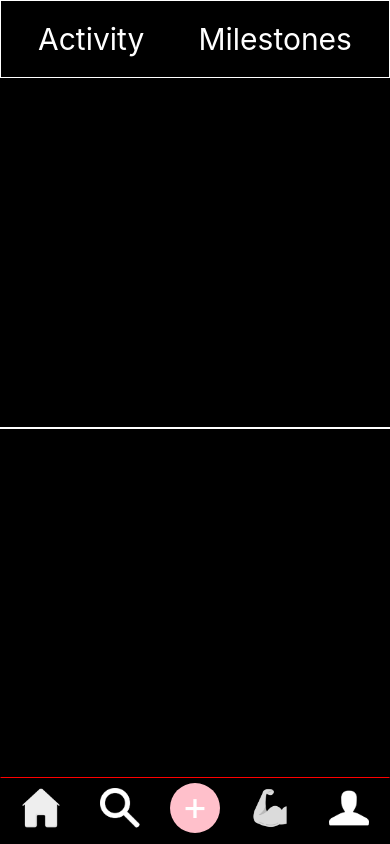
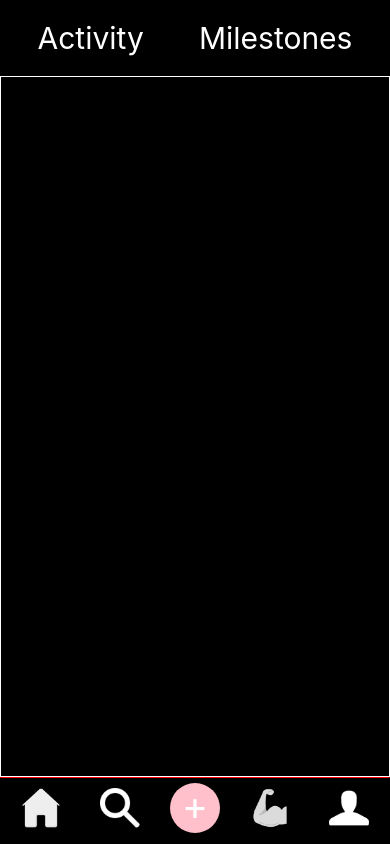
Before and after one commit to HashBukhtiar/hlthy, a React Native app: screen /Activity in a window 390 px wide. Built offline with nearby package versions, Linux system fonts and the light colour scheme.

Commit message:
Added style for ScrollView in Activity #9

```diff
--- a/screens/Activity.js
+++ b/screens/Activity.js
@@ -3,7 +3,8 @@ import {
     StyleSheet,
     View,
     Text,
-    TouchableOpacity
+    TouchableOpacity,
+    ScrollView
  } from 'react-native';
 import globalStyles from '../styles/globalStyles';
 import { renderBottomButtons } from './HomeFeed';
@@ -18,12 +19,14 @@ export default function Activity() {
 
     return (
         <View style={globalStyles.container}>
-            {renderHeaderButtons()}
-            <View style={activityStyles.activityListContainer}>
+            <View>
+                {renderHeaderButtons()}
+            </View>
+            <ScrollView contentContainerStyle={activityStyles.activityListContainer}>
                 {activities.map((activity, index) => (
                     <Text key={index}>{activity}</Text>
                 ))}
-            </View>
+            </ScrollView>
             <View styles={globalStyles.bottomButtonContainer}>
                 {renderBottomButtons()}
             </View>
@@ -49,8 +52,6 @@ const activityStyles = StyleSheet.create({
         flexDirection: 'row',
         justifyContent: 'space-around',
         padding: 10,
-        borderWidth: 1,
-        borderColor: 'white'
     },
     tabHeaderButton: {
         padding: 5,
@@ -66,7 +67,10 @@ const activityStyles = StyleSheet.create({
         paddingHorizontal: 10,
     },
     activityListContainer: {
+        flex: 1,
         borderWidth: 1,
         borderColor: 'white',
+        justifyContent: 'center',
+        alignItems: 'center',
     }
 });
```
Also changed, not shown: screens/HomeFeed.js (+0 -12 lines).
